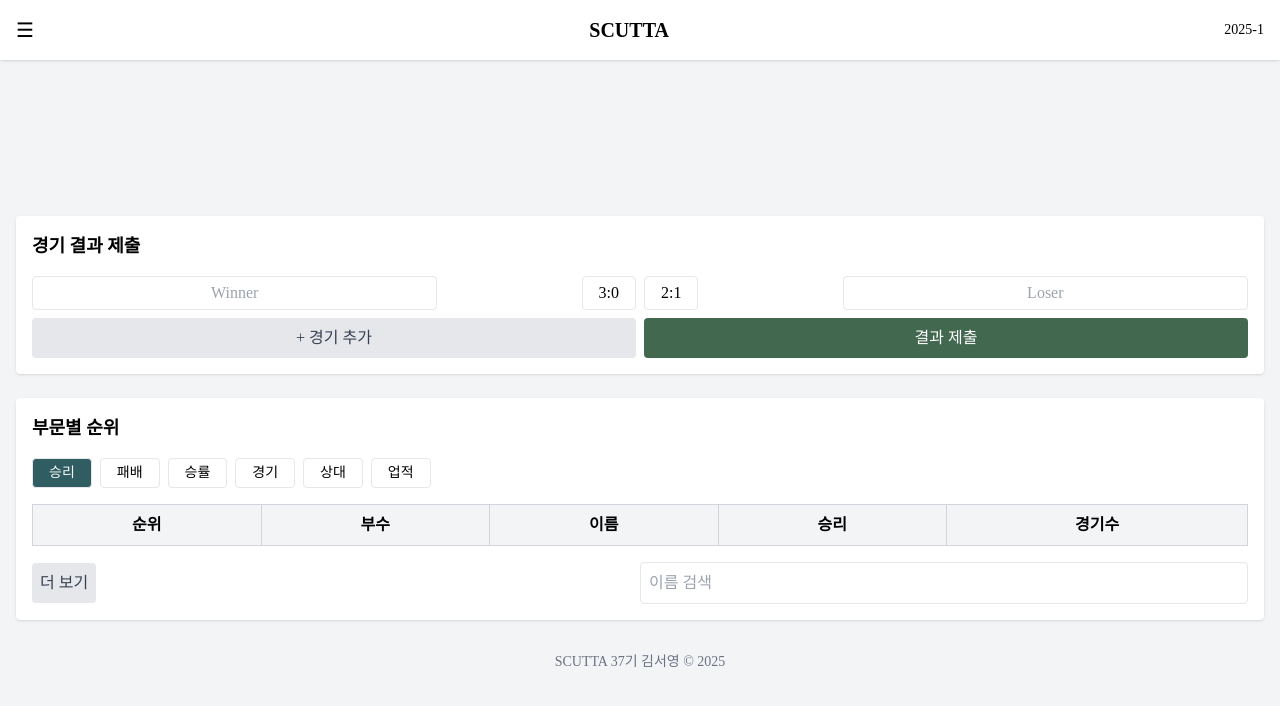
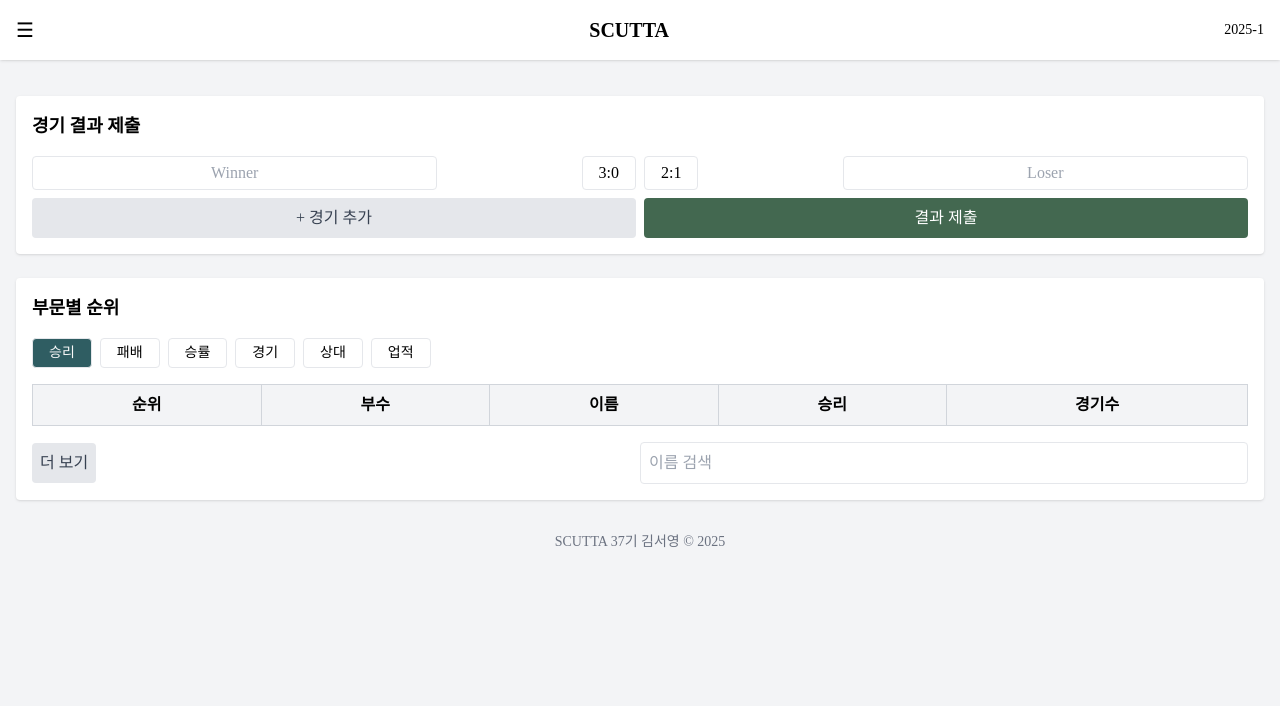
Before and after one commit to SY17SY/scutta-2025-1, a website: page app/templates/index.html in a window 1280 px wide. Drawn offline with nearby package versions, Linux system fonts and the light colour scheme; no server answers; a web font is replaced by a local one.

Commit message:
fix margin again 3

```diff
--- a/app/static/css/style.css
+++ b/app/static/css/style.css
@@ -1,7 +1,5 @@
 body {
     font-family: 'Pretendard';
-    margin-top: 0;
-    padding-top: 120px;
 }
 
 header {
```
